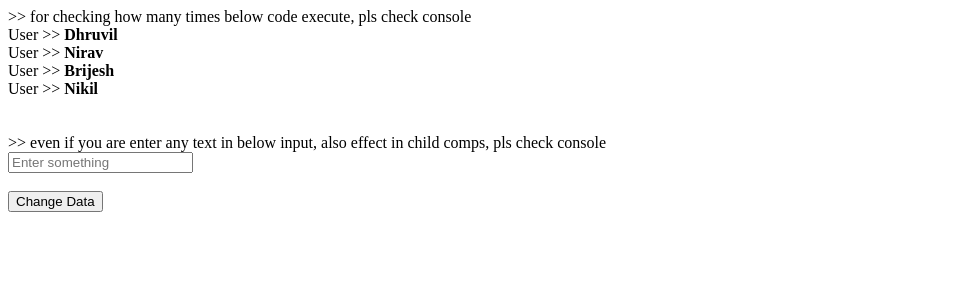
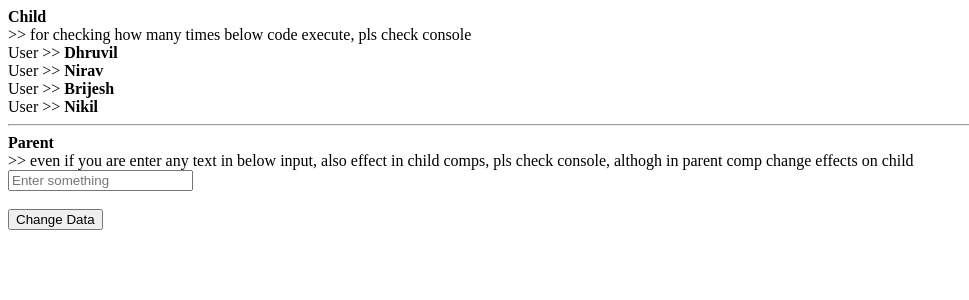
Before and after one commit to dhruvil-52/change-detection, an Angular app: page / in a window 1280 px wide. Shown: the top 300 px of the page, without its empty margins (0-969 px from the left). Built offline with nearby package versions, Linux system fonts and the light colour scheme.

Commit message:
NIMP: change

```diff
--- a/src/app/app.component.html
+++ b/src/app/app.component.html
@@ -1,9 +1,13 @@
+<strong>Child</strong>
+<br>
 >> for checking how many times below code execute, pls check console <br>
 <app-child *ngFor="let _user of users" [user]="_user"></app-child>
-
+<hr>
+<strong>Parent</strong>
 <br>
+>> even if you are enter any text in below input, also effect in child comps, pls check console, althogh in parent comp
+change effects on child
 <br>
->> even if you are enter any text in below input, also effect in child comps, pls check console <br>
 <input type="text" (keyup)="onTyped($event)" placeholder="Enter something">
 
 
--- a/src/app/app.component.ts
+++ b/src/app/app.component.ts
@@ -20,7 +20,8 @@ export class AppComponent {
 
   changeArr() {
     this.users[0] = {
-      ...this.users[0], name: "kano"
+      ...this.users[0],
+      name: "Kano"
     };
     console.log("button clicked")
   }
```
